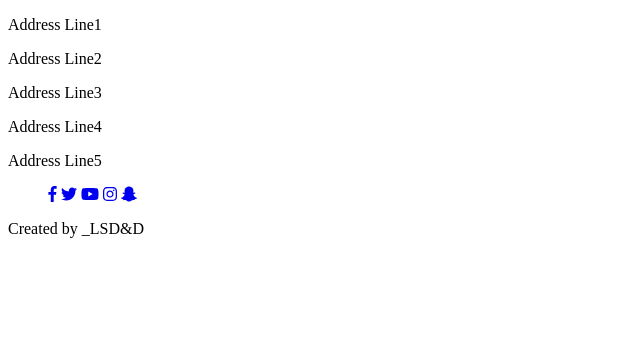
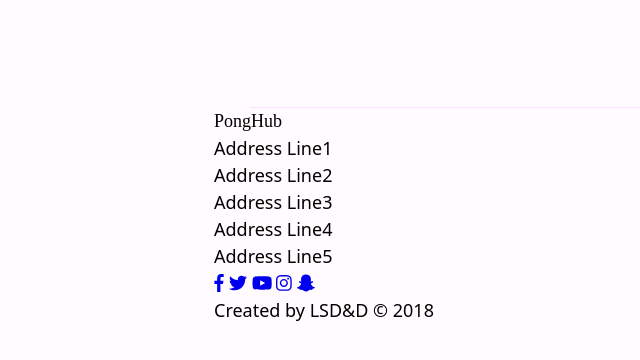
Before and after one commit to SoozeC/PongHub, a website: page contact.html in a window 1280 px wide. Shown: the whole page, without its empty margins (0-640 px from the left). Drawn offline with Linux system fonts and the light colour scheme.

Commit message:
contact page - has footer on but no form yet...

```diff
--- a/contact.html
+++ b/contact.html
@@ -7,12 +7,14 @@
 		<meta name="viewport" content="width=device-width, initial-scale=1">
 		<meta name="description" content="">
 		<meta name="author" content="">
-		<link rel="stylesheet" type="text/css" href="../../../Week_2/Week2PhotoSite/css/reset.css">
+		<link href="https://fonts.googleapis.com/css?family=Oswald|Pacifico" rel="stylesheet">
+
+		<link rel="stylesheet" type="text/css" href="css/main.css">
 		<link rel="stylesheet" type="text/css" href="scss/suzes.css">
 		<script defer src="https://use.fontawesome.com/releases/v5.0.10/js/all.js" integrity="sha384-slN8GvtUJGnv6ca26v8EzVaR9DC58QEwsIk9q1QXdCU8Yu8ck/tL/5szYlBbqmS+" crossorigin="anonymous"></script>
 	</head>
 <body>
-
+<div class="wrapper">
     <!-- NAVBAR ------------>
     <header>
         <nav>
@@ -31,11 +33,14 @@
     <footer>
 
 		<div class ="col1">
-			<p>Address Line1</p>
-			<p>Address Line2</p>
-			<p>Address Line3</p>
-			<p>Address Line4</p>
-			<p>Address Line5</p>
+			<h2>PongHub</h2>
+			<div class="footerText">
+				<p>Address Line1</p>
+				<p>Address Line2</p>
+				<p>Address Line3</p>
+				<p>Address Line4</p>
+				<p>Address Line5</p>
+			</div>
 		</div>
 		<div class ="col2">
 			<ul>
@@ -45,10 +50,11 @@
 				<li><a href="#"><i class="fab fa-instagram"></i></a></li>
 				<li><a href="#"><i class="fab fa-snapchat-ghost"></i></a></li>
 			</ul>
-			<p>Created by _LSD&D</p>
+			<p class="footerText">Created by LSD&D &copy; 2018</p>
 		</div>
 
     </footer>
+</div>
     <!------------ /END FOOTER -->
 
     <!-- JS ------------>
```
